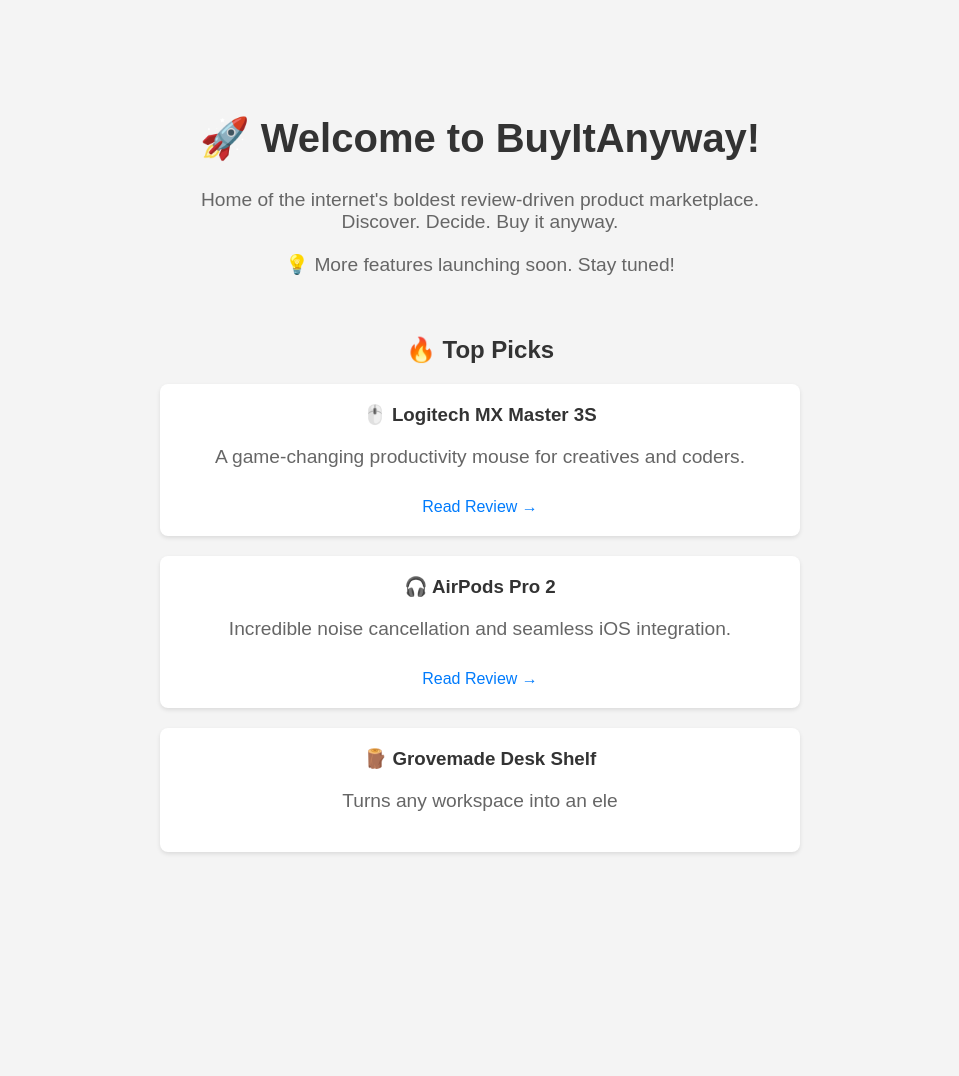
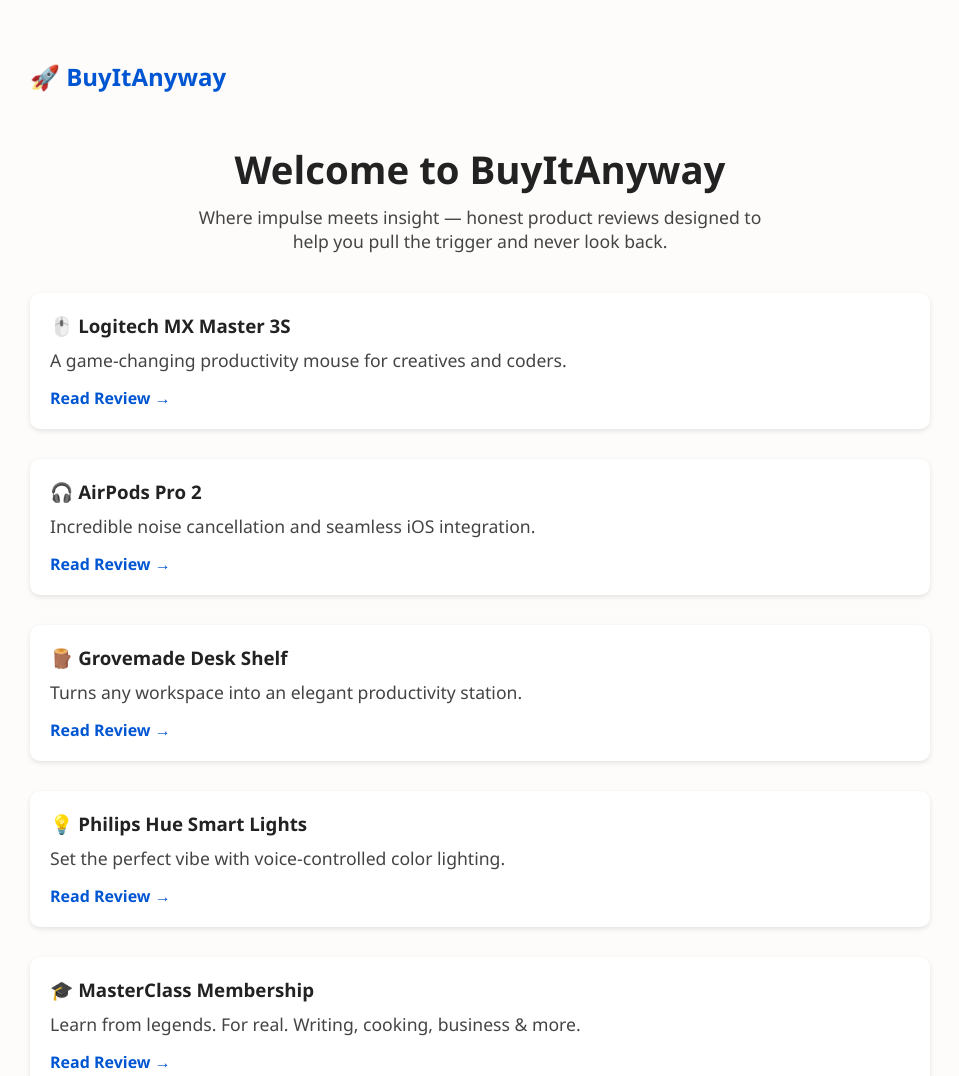
Before and after one commit to N1GHTHAWK2/buyitanyway, a website: page buyitanyway/public/index.html in a window 1280 px wide. Shown: the top 1076 px of the page, without its empty margins (160-1119 px from the left). Before the commit the page ends 960 px from the top, so only its background shows below. Drawn offline with Linux system fonts and the light colour scheme.

Commit message:
Update index.html

```diff
--- a/buyitanyway/public/index.html
+++ b/buyitanyway/public/index.html
@@ -6,64 +6,89 @@
   <title>BuyItAnyway</title>
   <style>
     body {
-      font-family: Arial, sans-serif;
+      font-family: 'Segoe UI', sans-serif;
       text-align: center;
-      padding: 80px 20px;
-      background: #f4f4f4;
-      color: #333;
+      padding: 60px 20px;
+      background: #fdfcfa;
+      color: #222;
+      max-width: 900px;
+      margin: 0 auto;
+    }
+
+    nav {
+      display: flex;
+      justify-content: space-between;
+      align-items: center;
+      margin-bottom: 50px;
+    }
+
+    .logo {
+      font-size: 1.5rem;
+      font-weight: bold;
+      color: #0056D2;
+      text-decoration: none;
     }
 
     h1 {
-      font-size: 2.5em;
+      font-size: 2.4rem;
+      margin-bottom: 10px;
     }
 
     p {
-      color: #666;
-      font-size: 1.2em;
+      color: #444;
+      font-size: 1.1rem;
       max-width: 600px;
-      margin: 20px auto;
+      margin: 0 auto 40px;
     }
 
     .products {
-      margin-top: 60px;
+      display: flex;
+      flex-direction: column;
+      gap: 30px;
     }
 
     .product-card {
       background: white;
       padding: 20px;
-      margin-bottom: 20px;
-      border-radius: 8px;
-      box-shadow: 0 2px 4px rgba(0,0,0,0.1);
-      max-width: 600px;
-      margin-left: auto;
-      margin-right: auto;
+      border-radius: 10px;
+      box-shadow: 0 2px 5px rgba(0,0,0,0.1);
+      text-align: left;
     }
 
     .product-card h3 {
-      margin-top: 0;
+      margin: 0 0 10px;
+    }
+
+    .product-card p {
+      margin: 0 0 15px;
     }
 
     .product-card a {
-      color: #007bfc;
+      color: #0056D2;
+      font-weight: bold;
       text-decoration: none;
-      display: inline-block;
-      margin-top: 10px;
     }
 
     .product-card a:hover {
       text-decoration: underline;
     }
+
+    @media (min-width: 600px) {
+      .products {
+        flex-direction: column;
+      }
+    }
   </style>
 </head>
 <body>
-  <h1>🚀 Welcome to BuyItAnyway!</h1>
-  <p>Home of the internet's boldest review-driven product marketplace.<br>
-  Discover. Decide. Buy it anyway.</p>
-  <p>💡 More features launching soon. Stay tuned!</p>
+  <nav>
+    <a href="index.html" class="logo">🚀 BuyItAnyway</a>
+  </nav>
+
+  <h1>Welcome to BuyItAnyway</h1>
+  <p>Where impulse meets insight — honest product reviews designed to help you pull the trigger and never look back.</p>
 
   <div class="products">
-    <h2>🔥 Top Picks</h2>
-
     <div class="product-card">
       <h3>🖱️ Logitech MX Master 3S</h3>
       <p>A game-changing productivity mouse for creatives and coders.</p>
@@ -78,4 +103,21 @@
 
     <div class="product-card">
       <h3>🪵 Grovemade Desk Shelf</h3>
-      <p>Turns any workspace into an ele
+      <p>Turns any workspace into an elegant productivity station.</p>
+      <a href="Grovemade.html">Read Review →</a>
+    </div>
+
+    <div class="product-card">
+      <h3>💡 Philips Hue Smart Lights</h3>
+      <p>Set the perfect vibe with voice-controlled color lighting.</p>
+      <a href="Phillips.html">Read Review →</a>
+    </div>
+
+    <div class="product-card">
+      <h3>🎓 MasterClass Membership</h3>
+      <p>Learn from legends. For real. Writing, cooking, business & more.</p>
+      <a href="Masterclass.html">Read Review →</a>
+    </div>
+  </div>
+</body>
+</html>
```
